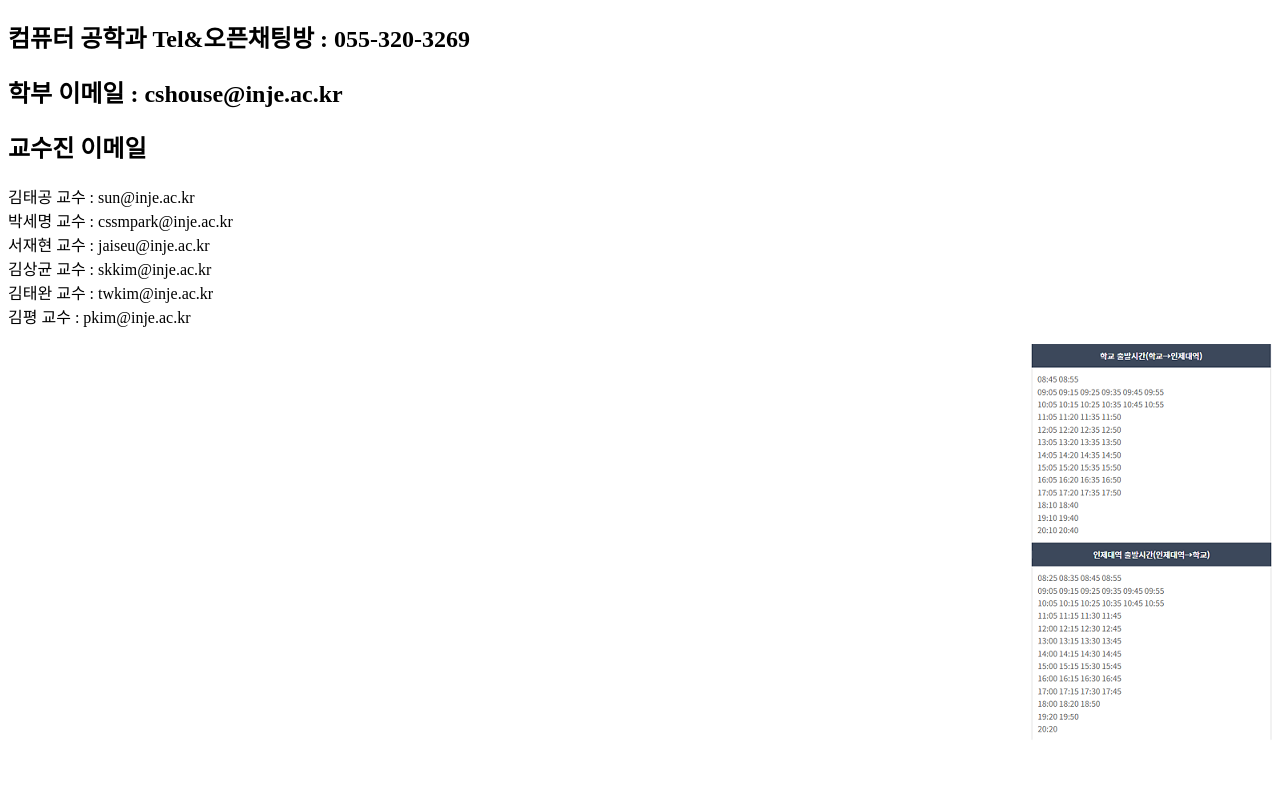
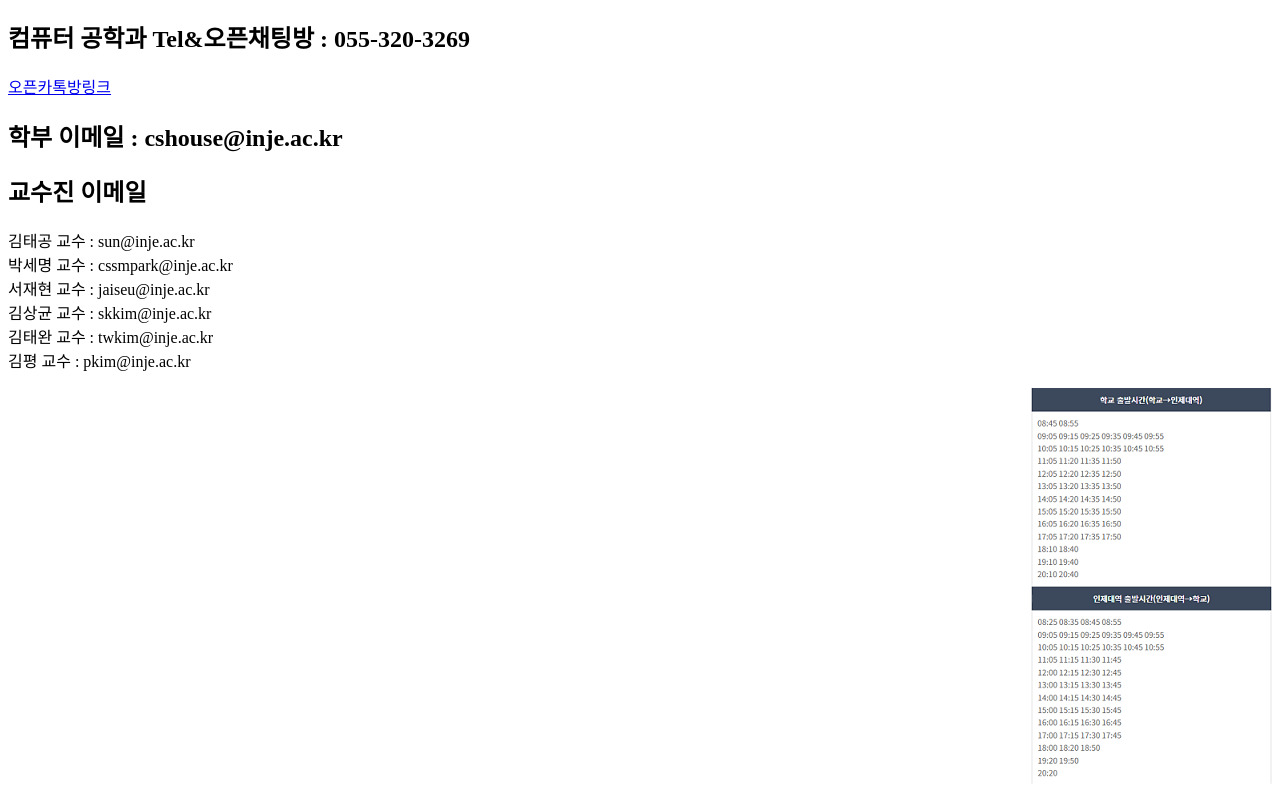
Before and after one commit to HoneyLatlll/netlify, a plain HTML site: page index.html in a window 1280 px wide. Shown: the part 70-856 px from the top of the page. Before the commit the page ends 812 px from the top, so only its background shows below. Drawn offline with Linux system fonts and the light colour scheme.

Commit message:
Update index.html

```diff
--- a/index.html
+++ b/index.html
@@ -7,7 +7,7 @@
     <body>
         <h1>인사이트 InjSite</h1>
         <h2>컴퓨터 공학과 Tel&오픈채팅방 : 055-320-3269 </h2>
-        <a href=https://open.kakao.com/o/gZbgx36e></a>
+        <a href=https://open.kakao.com/o/gZbgx36e>오픈카톡방링크</a>
         <h2>학부 이메일 : cshouse@inje.ac.kr</h2>
         <h2>교수진 이메일</h2>
         <p>
```
